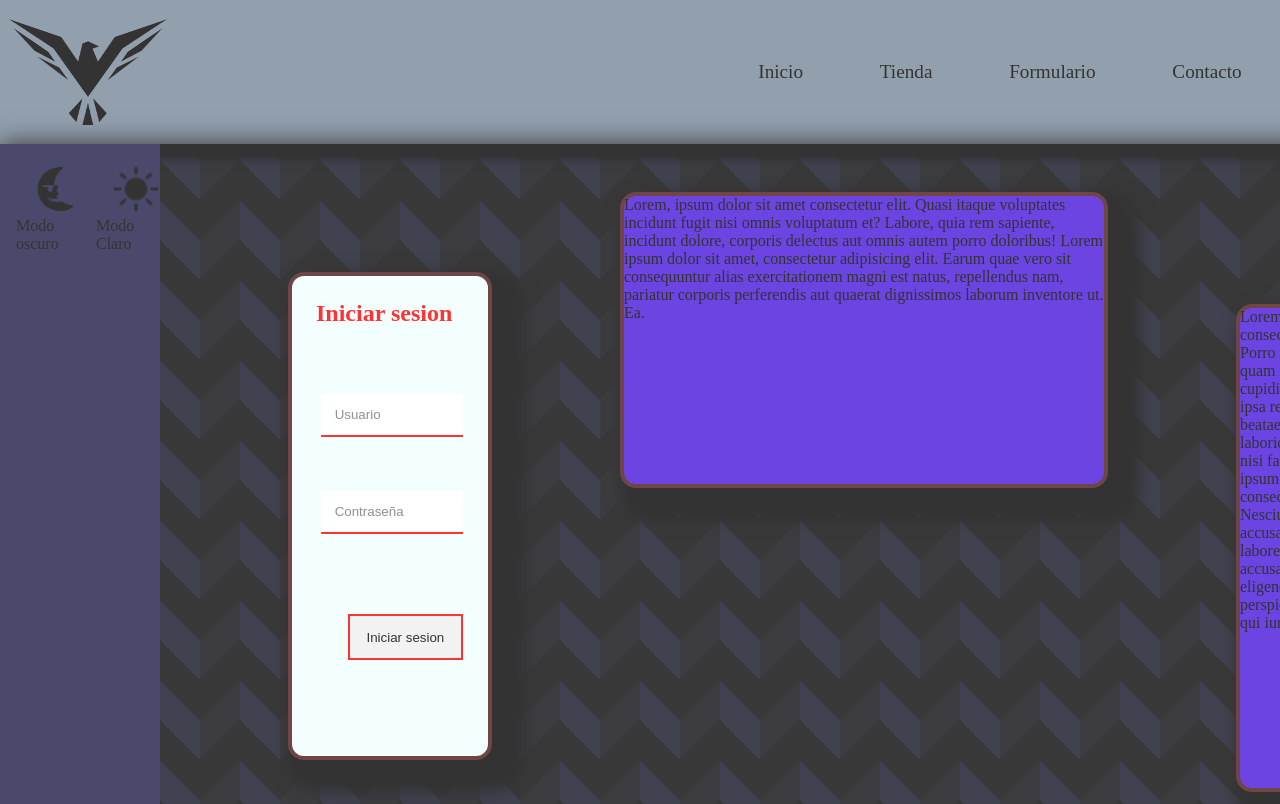
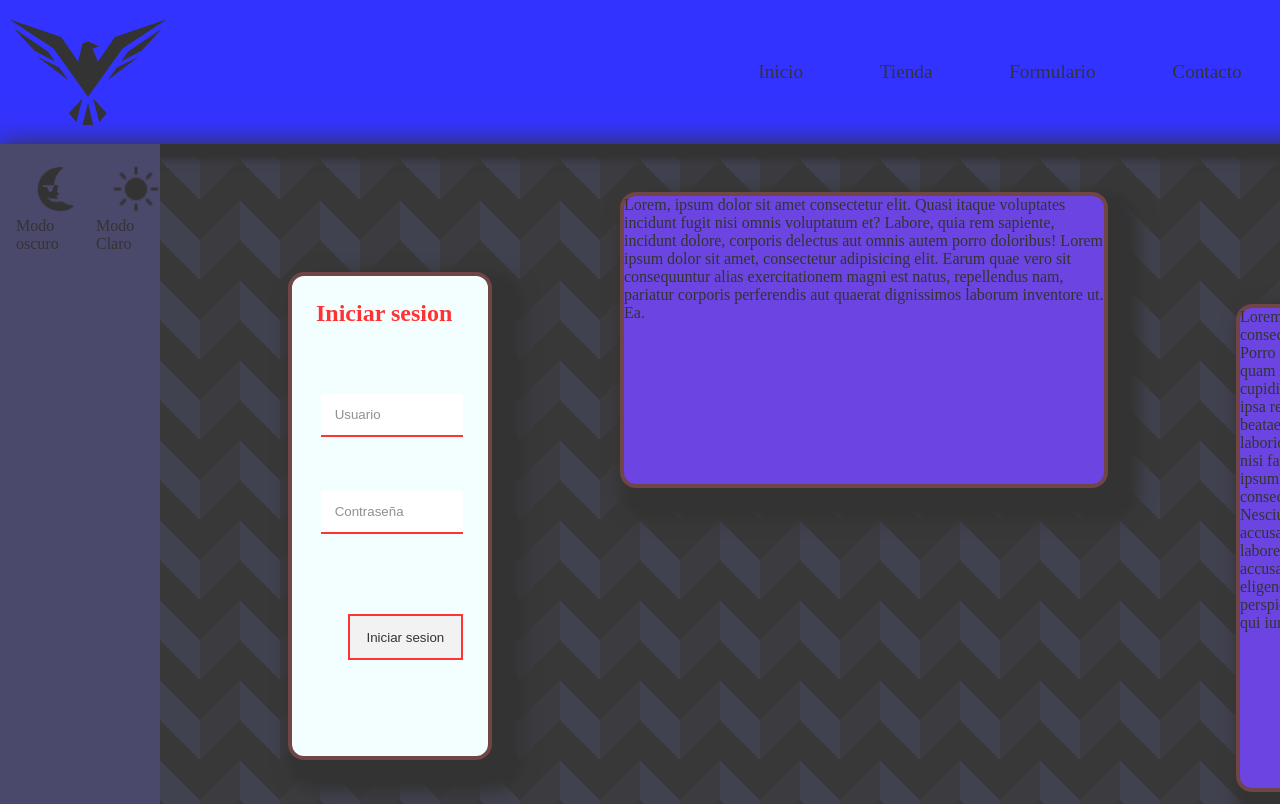
Before and after one commit to mika2128/MiJuMa_inc, a plain HTML site: page TPO-/index.html in a window 1280 px wide. Shown: the top 804 px of the page. Drawn offline with nearby package versions, Linux system fonts and the light colour scheme.

Commit message:
Update style.css

```diff
--- a/TPO-/css/style.css
+++ b/TPO-/css/style.css
@@ -13,7 +13,7 @@ html{
 header{
     display: flex;
     flex-direction: row;
-    background-color:lightslategray ;
+    background-color:blue;
     justify-content:space-between;
     box-shadow: 0.5em 0.5em 0.5em 0.5em;
 }
```
